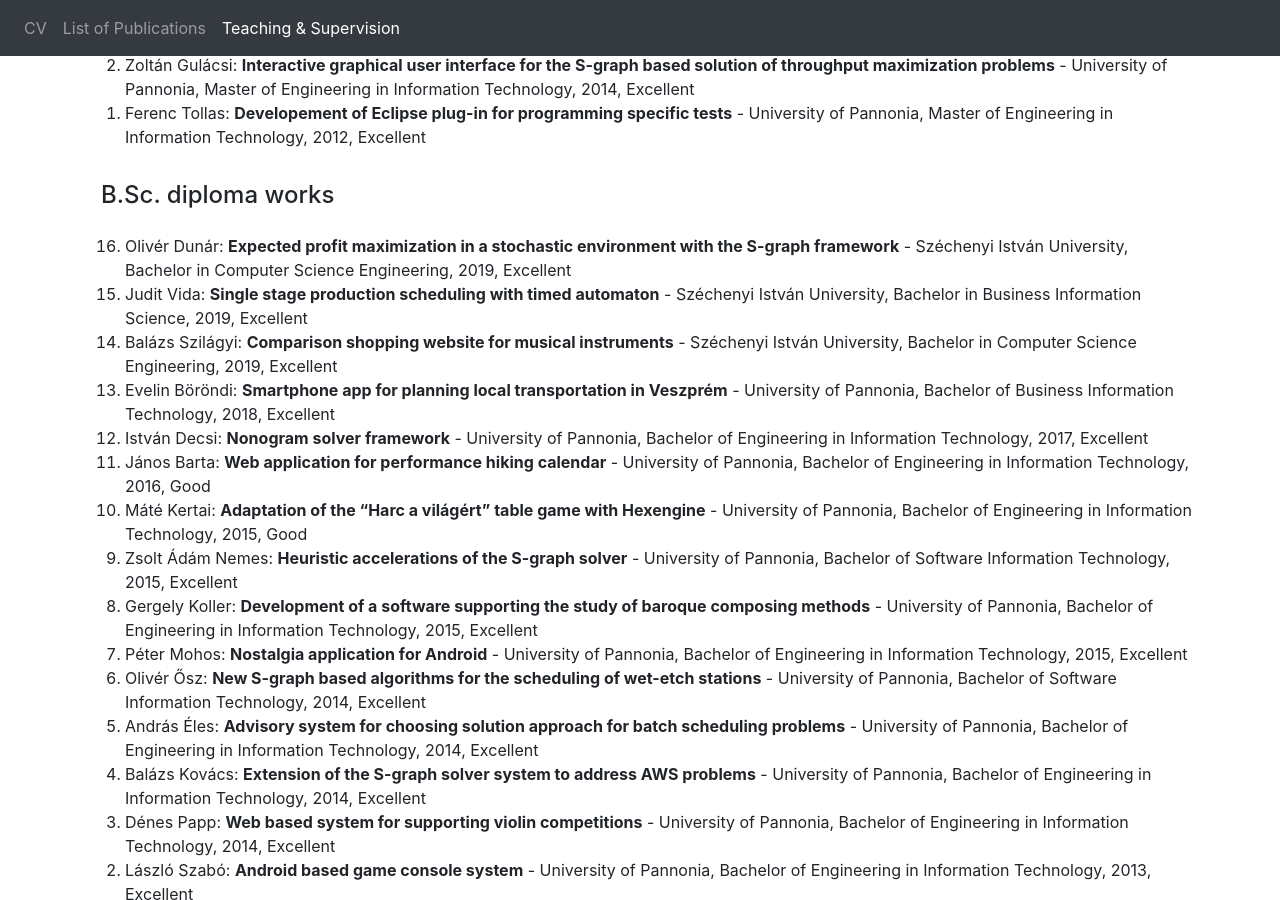
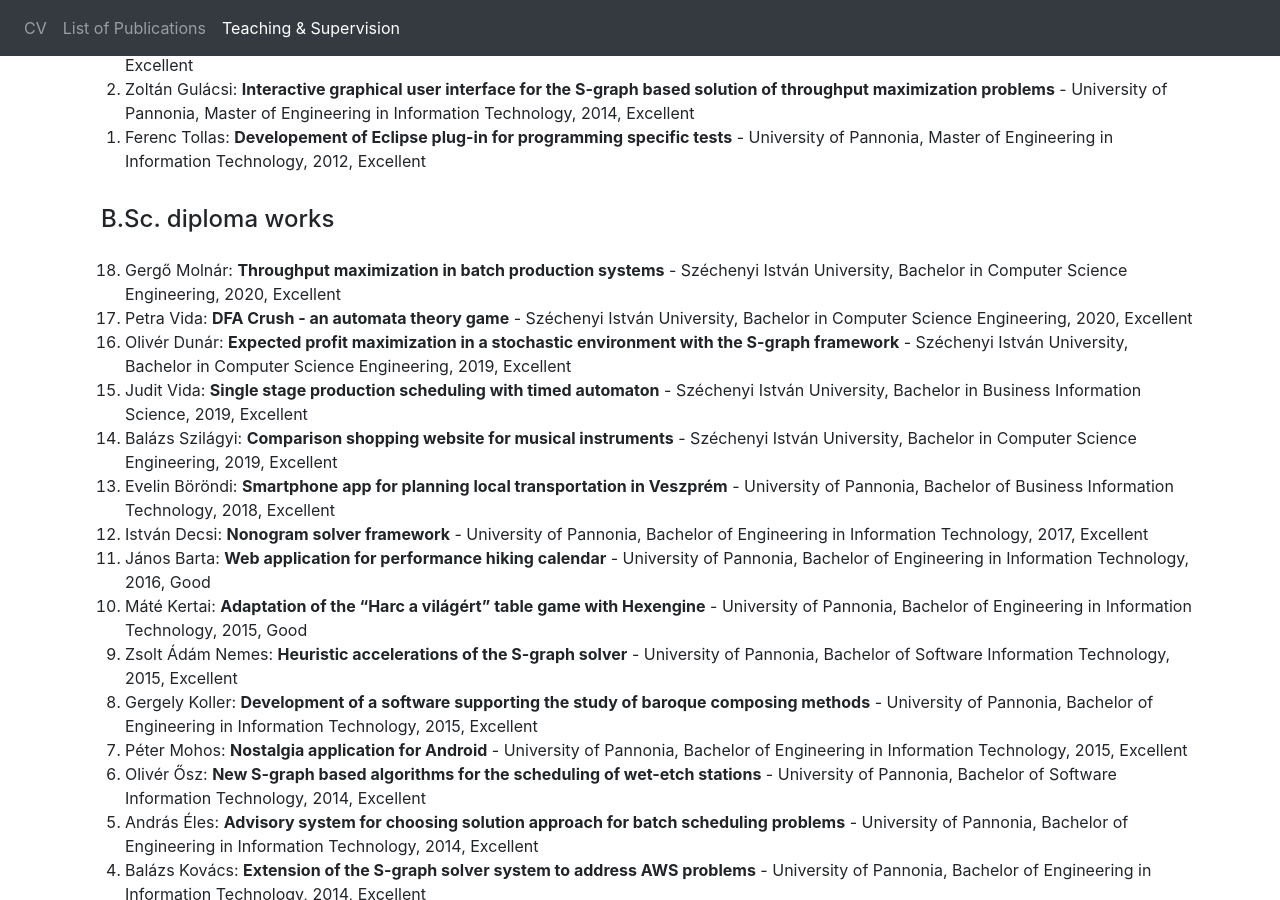
Before and after one commit to hegyhati/hegyhati.github.io, a Jekyll site: the page built from teaching_supervision.html, in a window 1280 px wide and 900 px high, scrolled down 2022 px. Built offline with Jekyll 4.4.1, drawn with Linux system fonts in a browser that asks for light colours; some of the changed text lies outside the part shown.

Commit message:
teaching, supercvision update

```diff
--- a/_data/supervision.json
+++ b/_data/supervision.json
@@ -87,6 +87,24 @@
     ],
     "BSc":
     [
+      {
+        "student" : "Petra Vida",
+        "original_title" : "DFA Crush - egy automataelméleti játék",
+        "title": "DFA Crush - an automata theory game",
+        "course" : "Bachelor in Computer Science Engineering",
+        "university" : "Széchenyi István University",
+        "date" : "2020.02.05.",
+        "grade": "Excellent"
+      },
+      {
+        "student" : "Gergő Molnár",
+        "original_title" : "Throughput maximalizálás szakaszos üzemű rendszerekben",
+        "title": "Throughput maximization in batch production systems",
+        "course" : "Bachelor in Computer Science Engineering",
+        "university" : "Széchenyi István University",
+        "date" : "2020.02.06.",
+        "grade": "Excellent"
+      },
       {
         "student" : "Olivér Dunár",
         "original_title" : "S-gráf alapú várható profit maximalizálás sztochasztikus környezetben",
--- a/_data/teaching.json
+++ b/_data/teaching.json
@@ -186,6 +186,13 @@
         "country": "Hungary",
         "start": 2019
       },
+      {
+        "course": "Scheduling of Production Systems",
+        "university": "Szechenyi Istvan University",
+        "city": "Gyor",
+        "country": "Hungary",
+        "start": 2019
+      },
     ],
   "irregular":
     [
```
